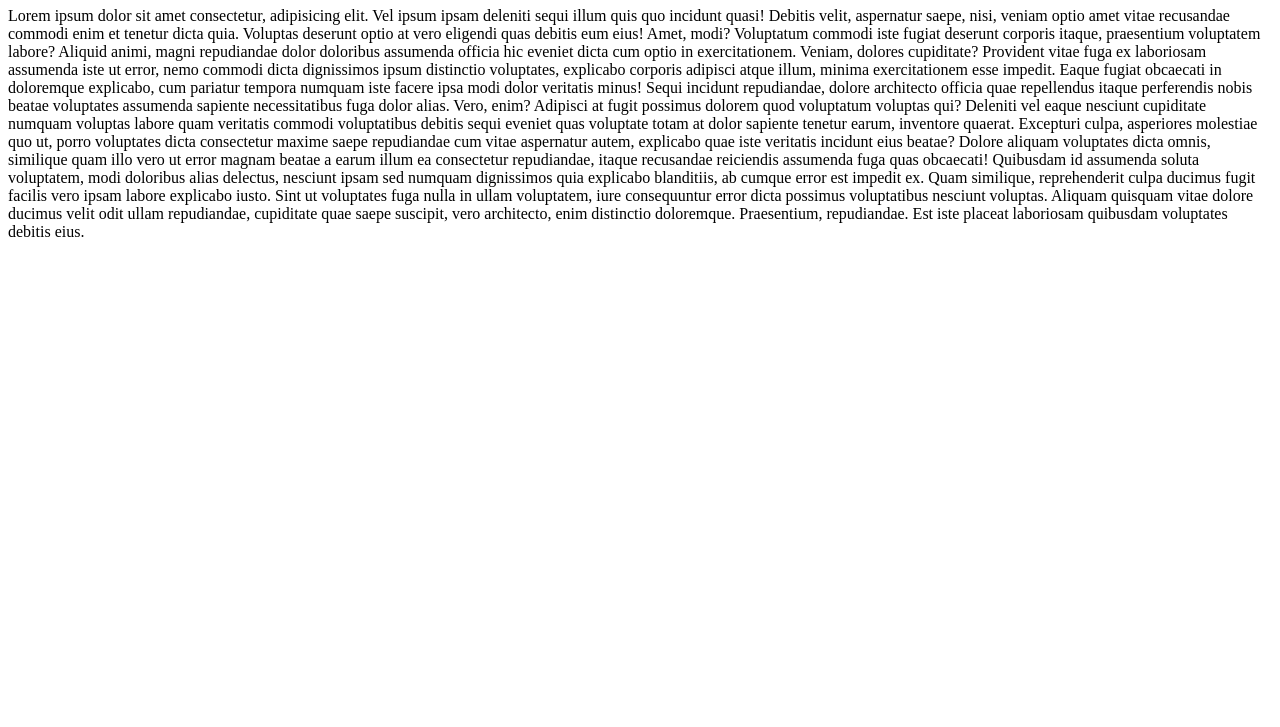
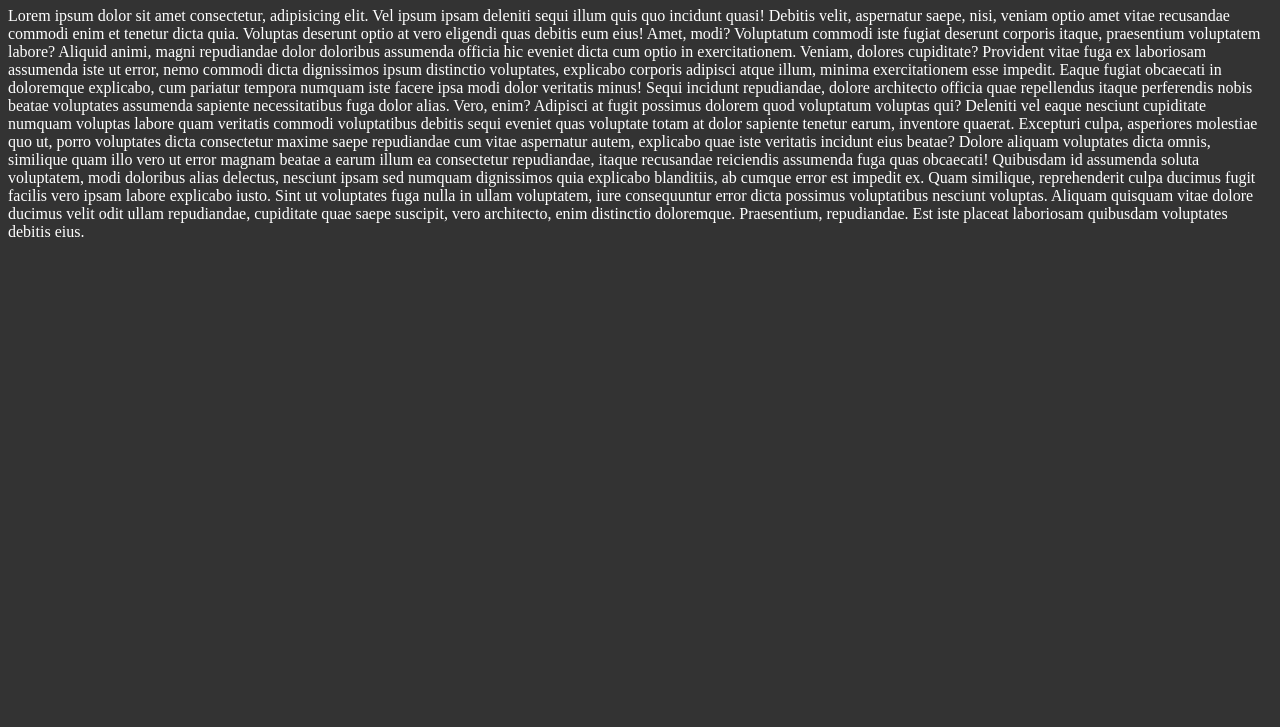
Before and after one commit to ErnestoFlo/prueba_ghpages, a website: page index.html in a window 1280 px wide. Shown: the part 73-800 px from the top of the page. Drawn offline with Linux system fonts and the light colour scheme.

Commit message:
css y js añadidos

```diff
--- a/index.html
+++ b/index.html
@@ -5,6 +5,7 @@
     <meta charset="UTF-8">
     <meta name="viewport" content="width=device-width, initial-scale=1.0">
     <title>GH Pages Website</title>
+    <link rel="stylesheet" href="./styles/main.css">
 </head>
 
 <body>
@@ -33,6 +34,7 @@
         dolore ducimus velit odit ullam repudiandae, cupiditate quae saepe suscipit, vero architecto, enim distinctio
         doloremque. Praesentium, repudiandae. Est iste placeat laboriosam quibusdam voluptates debitis eius.</p>
 
+    <script src="./js/main.js"></script>
 </body>
 
 </html>
--- /dev/null
+++ b/js/main.js
@@ -0,0 +1 @@
+console.log('Working!');
--- /dev/null
+++ b/styles/main.css
@@ -0,0 +1,4 @@
+body{
+    background-color: #333;
+    color: white;
+}
```
